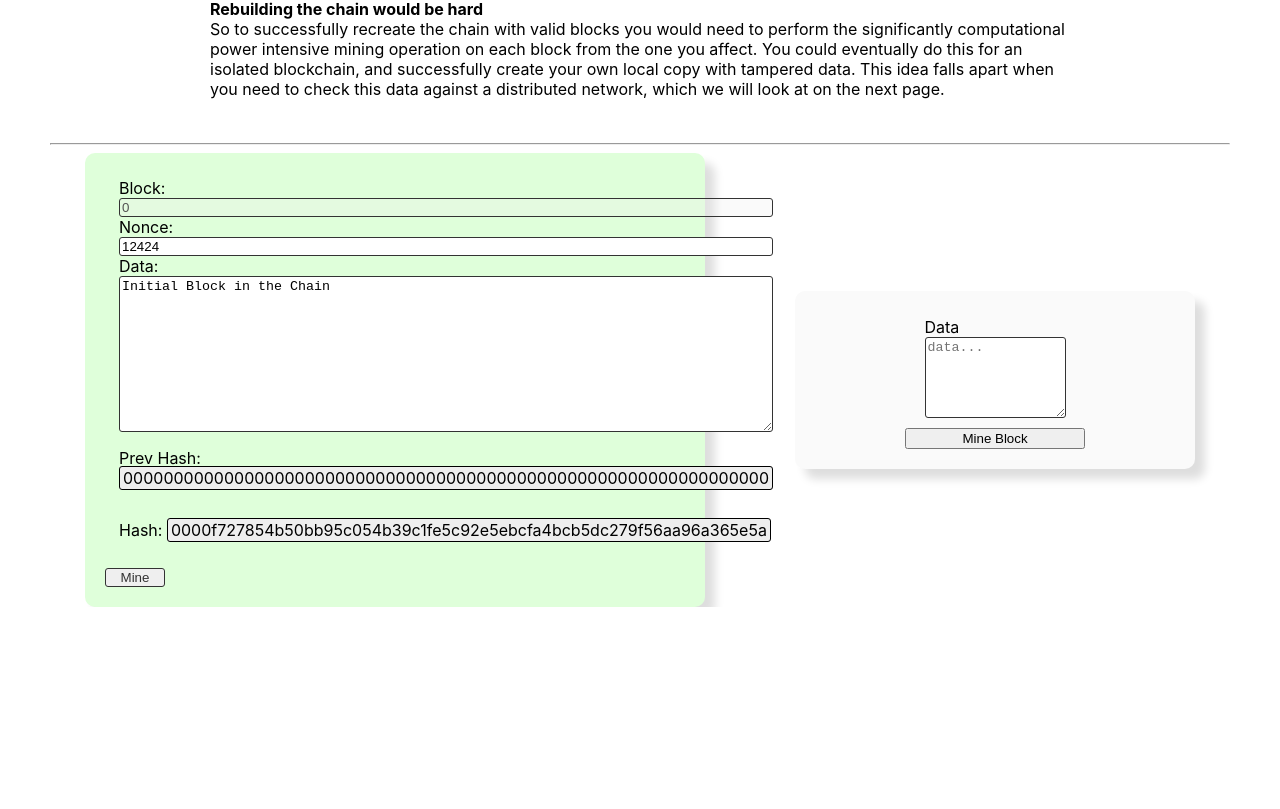
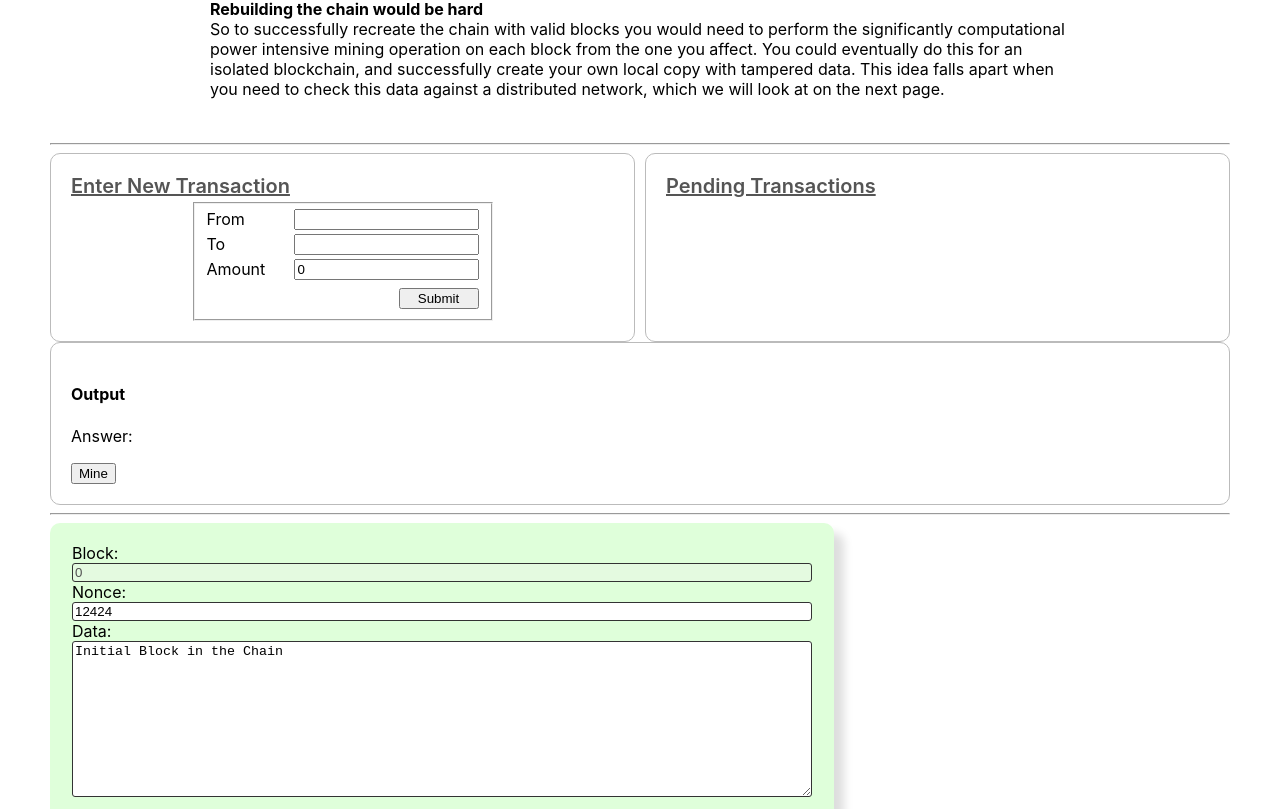
Before and after one commit to joecaro/blockchain-demo-reactJS, a React (Create React App) app: page /blockchain in a window 1280 px wide. Shown: the part 1800-2609 px from the top of the page. Before the commit the page ends 2457 px from the top, so only its background shows below. Built offline with nearby package versions, Linux system fonts and the light colour scheme.

Commit message:
pending transaction functionality  for the blockchain page

```diff
--- a/package.json
+++ b/package.json
@@ -15,7 +15,7 @@
     "web-vitals": "^1.0.1"
   },
   "scripts": {
-    "start": "react-scripts start",
+    "start": "react-scripts start --port 4000",
     "build": "react-scripts build",
     "test": "react-scripts test",
     "eject": "react-scripts eject"
--- a/src/Pages/Blockchain.js
+++ b/src/Pages/Blockchain.js
@@ -1,8 +1,7 @@
-import React from "react";
 import BlockchainComponent from "../components/Blockchain";
 import { Main } from "../components/styles/Main";
 
-export default function Blockchain() {
+export default function BlockchainPage() {
   return (
     <>
       <Main>
@@ -124,6 +123,7 @@ export default function Blockchain() {
         </p>
       </Main>
       <hr />
+
       <BlockchainComponent />
     </>
   );
--- a/src/components/Block/BlockchainBlock.js
+++ b/src/components/Block/BlockchainBlock.js
@@ -4,15 +4,26 @@ import styled from "styled-components";
 export const SingleBlockCard = styled.div`
   position: relative;
   padding: 20px;
-  margin: auto;
-  width: 620px;
   border-radius: 10px;
   box-shadow: 10px 10px 10px #00000022;
   background-color: ${({ valid }) => (valid ? "#dfffda" : "#ffdada")};
-  fieldset {
+
+  form {
+    height: 100%;
     display: flex;
     flex-direction: column;
+  }
+
+  fieldset {
     border: none;
+    height: 100%;
+    display: flex;
+    flex-direction: column;
+    padding: 0;
+  }
+  label {
+    display: flex;
+    flex-direction: column;
   }
   input {
     border-radius: 3px;
@@ -28,6 +39,19 @@ export const SingleBlockCard = styled.div`
     border-radius: 3px;
     border: 1px solid black;
   }
+
+  .transactions {
+    background-color: #ffffffaa;
+    border: 1px solid black;
+    border-radius: 0.25rem;
+    height: 100%;
+    padding: 1rem;
+  }
+
+  .single-transaction {
+    display: flex;
+    gap: 1rem;
+  }
 `;
 
 const MineButton = styled.button`
@@ -41,6 +65,7 @@ const MineButton = styled.button`
 `;
 
 export default function BlockchainBlock({
+  genesisBlock,
   nonceChange,
   dataChange,
   setChain,
@@ -64,21 +89,33 @@ export default function BlockchainBlock({
     e.preventDefault();
     setIsLoading(true);
     setTimeout(() => {
-      let newChain = [
-        ...blockchain.mineBlock(blockchain.chain[block.index], true),
-      ];
-      console.log(newChain);
-      setNonce(blockchain.chain[block.index].nonce);
+      let newChain = [...blockchain.mineBlock(block, true)];
       setIsLoading(false);
       setChain(newChain);
-    }, 100);
+    }, 500);
+  };
+
+  const handleUpdateTransactionValue = (e) => {
+    //get index from custom attribute
+    let transactionIndex = parseInt(e.target.attributes.index.value);
+    let key = e.target.name;
+    let newChain = [
+      ...blockchain.updateBlockTransactions(
+        block.index,
+        transactionIndex,
+        key,
+        e.target.value
+      ),
+    ];
+
+    setChain(newChain);
   };
 
   return (
     <SingleBlockCard valid={!block.error}>
       <form>
         <fieldset>
-          <label htmlFor='block'>Block: </label>
+          <label htmlFor='block'>Block:</label>
           <input
             type='number'
             name='block'
@@ -86,7 +123,7 @@ export default function BlockchainBlock({
             value={block.index}
             disabled={true}
           />
-          <label htmlFor='nonce'>Nonce: </label>
+          <label htmlFor='nonce'>Nonce:</label>
           <input
             type='number'
             id='nonce'
@@ -94,7 +131,10 @@ export default function BlockchainBlock({
             value={nonce}
             onChange={handleNonceChange}
           />
-          <label htmlFor='data'>Data: </label>
+          <label className='transactions-label' htmlFor='data'>
+            Data:
+          </label>
+          {genesisBlock && (
             <textarea
               type='textarea'
               name='data'
@@ -104,6 +144,48 @@ export default function BlockchainBlock({
               value={data}
               onChange={handleDataChange}
             />
+          )}
+          {!genesisBlock && (
+            <div className='transactions'>
+              <>
+                {block.transactions.length >= 1 &&
+                  block.transactions.map((transaction, index) => (
+                    <div
+                      key={`block: ${block.index} - transaction: ${index + 1}`}
+                      className='single-transaction'>
+                      <p>{index + 1}.</p>
+                      <label>
+                        From
+                        <input
+                          index={index}
+                          onChange={handleUpdateTransactionValue}
+                          name='from'
+                          value={transaction.from}
+                        />
+                      </label>
+                      <label>
+                        To{" "}
+                        <input
+                          index={index}
+                          name='to'
+                          value={transaction.to}
+                          onChange={handleUpdateTransactionValue}
+                        />
+                      </label>
+                      <label>
+                        Amount
+                        <input
+                          index={index}
+                          name='amount'
+                          value={transaction.amount}
+                          onChange={handleUpdateTransactionValue}
+                        />
+                      </label>
+                    </div>
+                  ))}
+              </>
+            </div>
+          )}
           <p>
             Prev Hash: <span>{block.prevHash}</span>
           </p>
--- a/src/components/Block/SingeBlock.js
+++ b/src/components/Block/SingeBlock.js
@@ -92,6 +92,7 @@ export default function SingeBlock() {
             onChange={handleNonceChange}
           />
           <label htmlFor='data'>Data: </label>
+
           <textarea
             type='textarea'
             name='data'
@@ -101,6 +102,7 @@ export default function SingeBlock() {
             value={data}
             onChange={handleDataChange}
           />
+
           <p>
             Hash: <span>{chain[0].hash}</span>
           </p>
--- a/src/components/Block/index.js
+++ b/src/components/Block/index.js
@@ -18,6 +18,7 @@ export default function index({
       {type === "single" && <SingeBlock />}
       {type === "blockchain" && (
         <BlockchainBlock
+          genesisBlock={block.index === 0}
           nonceChange={nonceChange}
           dataChange={dataChange}
           blockchain={blockchain}
@@ -28,6 +29,7 @@ export default function index({
       )}
       {type === "distributed" && (
         <BlockchainBlock
+          genesisBlock={block.index === 0}
           nonceChange={nonceChange}
           dataChange={dataChange}
           blockchain={blockchain}
--- a/src/components/Blockchain.js
+++ b/src/components/Blockchain.js
@@ -1,12 +1,84 @@
+import sha256 from "crypto-js/sha256";
 import React, { useEffect, useState } from "react";
 import styled from "styled-components";
 import { Blockchain } from "../lib/blockchain";
 import AddBlock from "./AddBlock";
 import Block from "./Block";
 
+function calculateHash(testNonce, data, prevHash, timeStamp = Date.now()) {
+  return sha256(testNonce + data + prevHash + timeStamp).toString();
+}
+
 export default function BlockchainComponent() {
   const [blockchain, setBlockChain] = useState(new Blockchain());
+
   const [chain, setChain] = useState(blockchain.chain);
+  const [blocks, setBlocks] = useState(blockchain.blockchain);
+  const [outputMessages, setOutputMessages] = useState([]);
+  const [pendingTransactions, setPendingTransaction] = useState([]);
+  const [values, setValues] = useState({
+    from: "",
+    to: "",
+    amount: 0,
+  });
+  const [isLoading, setIsLoading] = useState(false);
+
+  const set = (name) => {
+    return ({ target: { value } }) => {
+      setValues((oldValues) => ({
+        ...oldValues,
+        [name]: value.toLowerCase(),
+      }));
+    };
+  };
+
+  const handleAddPendingTransaction = (e) => {
+    e.preventDefault();
+    if (values.from === "" || values.to === "" || values.amount === 0) {
+      alert("please enter values for each field... value cannot be 0");
+      return;
+    }
+    let newTransaction = values;
+    setPendingTransaction([...pendingTransactions, newTransaction]);
+    blockchain.pendingTransactions.push(values);
+    setValues({
+      from: "",
+      to: "",
+      amount: 0,
+    });
+  };
+
+  function computeHash(difficulty) {
+    setIsLoading(true);
+    setTimeout(() => {
+      let testNonce = 0;
+      let messages = [];
+      setOutputMessages([]);
+      while (
+        calculateHash(
+          testNonce,
+          pendingTransactions,
+          blockchain.latestBlock.hash
+        ).substring(0, difficulty) !== Array(difficulty + 1).join("0")
+      ) {
+        messages.push(testNonce);
+        testNonce++;
+      }
+      setOutputMessages([...messages]);
+      setIsLoading(false);
+      setTimeout(() => {
+        setOutputMessages([]);
+        setPendingTransaction([]);
+        blockchain.addNewComputedBlock(
+          pendingTransactions,
+          blockchain.latestBlock().hash
+        );
+        blockchain.latestBlock().nonce = testNonce;
+        let newBlocks = [...blockchain.chain];
+        setBlocks(newBlocks);
+      }, 1000);
+    }, 10);
+  }
 
   const handleAddBlock = (data) => {
     const newChain = [...blockchain.addNewBlock(data)];
@@ -24,9 +96,63 @@ export default function BlockchainComponent() {
   };
 
   return (
+    <>
+      <TodoSection>
+        <Form>
+          <p className='heading'>Enter New Transaction</p>
+          <fieldset>
+            <label htmlFor='from'>
+              From
+              <input
+                onChange={set("from")}
+                value={values.from}
+                name='from'
+                type='text'></input>
+            </label>
+            <label htmlFor='to'>
+              To
+              <input
+                onChange={set("to")}
+                value={values.to}
+                name='to'
+                type='text'></input>
+            </label>
+            <label htmlFor='amount'>
+              Amount
+              <input
+                onChange={set("amount")}
+                value={values.amount}
+                name='amount'
+                type='number'></input>
+            </label>
+            <div />
+            <button type='submit' onClick={handleAddPendingTransaction}>
+              Submit
+            </button>
+          </fieldset>
+        </Form>
+        <PendingTransactions>
+          <p className='heading'>Pending Transactions</p>
+          {pendingTransactions.map((txn, idx) => (
+            <Transaction
+              key={`${txn.from}-${idx}`}
+              from={txn.from}
+              to={txn.to}
+              amount={txn.amount}
+            />
+          ))}
+        </PendingTransactions>
+      </TodoSection>
+      <Output
+        outputMessages={outputMessages}
+        isLoading={isLoading}
+        computeHash={() => computeHash(4)}
+      />
+      <hr />
       <BlockchainContainer>
         {chain.map((block) => (
           <Block
+            genisis={block.index === 0}
             key={block.index}
             type='blockchain'
             nonceChange={handleNonceChange}
@@ -36,8 +162,8 @@ export default function BlockchainComponent() {
             block={block}
           />
         ))}
-      <AddBlock addBlock={handleAddBlock} />
       </BlockchainContainer>
+    </>
   );
 }
 
@@ -46,3 +172,134 @@ const BlockchainContainer = styled.div`
   gap: 20px;
   overflow-x: scroll;
 `;
+
+function Transaction({ from, to, amount }) {
+  return (
+    <div className='transaction'>
+      <p>
+        <strong>From: </strong>
+        {from} -&gt; To: {to}
+      </p>
+      <p>
+        <strong>Amount: </strong>
+        {"$"}
+        {amount}
+      </p>
+    </div>
+  );
+}
+
+function Output({ outputMessages, computeHash, isLoading }) {
+  const [messages, setMessages] = useState([]);
+
+  useEffect(() => {
+    setMessages(outputMessages);
+  }, [outputMessages]);
+
+  return (
+    <OutputContainer isLoading={isLoading}>
+      <h4>Output</h4>
+      <p>Answer: {messages[messages.length - 1]}</p>
+      <button onClick={computeHash}>Mine</button>
+    </OutputContainer>
+  );
+}
+
+const OutputContainer = styled.div`
+  max-width: 1400px;
+
+  margin: auto;
+  padding: 20px;
+  border-radius: 10px;
+  border: 1px solid #bbb;
+  opacity: ${({ isLoading }) => (isLoading ? ".5" : "1")};
+`;
+
+const Form = styled.form`
+  padding: 20px;
+  border-radius: 10px;
+  border: 1px solid #bbb;
+  fieldset {
+    display: flex;
+    flex-direction: column;
+    gap: 0.25rem;
+    max-width: 300px;
+    margin: auto;
+  }
+
+  label {
+    display: flex;
+    justify-content: space-between;
+  }
+
+  button {
+    width: 80px;
+    align-self: flex-end;
+  }
+`;
+
+const PendingTransactions = styled.div`
+  padding: 20px;
+  border-radius: 10px;
+  border: 1px solid #bbb;
+
+  p {
+    margin: 0;
+  }
+  .transaction-list {
+    display: flex;
+    flex-direction: column;
+    align-content: flex-start;
+    justify-content: space-between;
+    flex-wrap: wrap;
+
+    gap: 1rem;
+
+    max-height: 200px;
+  }
+  .transaction {
+    display: flex;
+    gap: 3rem;
+    background: #efefef;
+    border: 1px solid #333;
+    border-radius: 0.25rem;
+    padding: 0.5rem;
+  }
+`;
+
+const TodoSection = styled.section`
+  display: grid;
+  grid-template-columns: repeat(2, 1fr);
+  grid-gap: 10px;
+  max-width: 1400px;
+  margin: auto;
+
+  p {
+    margin: 0;
+  }
+
+  .heading {
+    font-size: 1.25rem;
+    font-weight: 600;
+    color: #555;
+    text-decoration: underline;
+    margin-bottom: 0.25rem;
+  }
+`;
+
+export const AddNewButton = styled.button`
+  margin: auto 20px;
+  height: 100px;
+  width: 70px;
+  border: none;
+  border-radius: 10px;
+  background-color: #ccccff;
+  font-size: 50px;
+  cursor: pointer;
+  box-shadow: 0 0 5px #ddd;
+  transition: 0.2s;
+  :hover {
+    box-shadow: 5px 5px 20px #ddd;
+    transform: scale(1.05);
+  }
+`;
--- a/src/lib/block.js
+++ b/src/lib/block.js
@@ -1,3 +1,5 @@
+import sha256 from "crypto-js/sha256";
+
 export class Block {
   constructor(prevHash, index, data, hash = 0) {
     this.prevHash = prevHash;
@@ -7,5 +9,15 @@ export class Block {
     this.data = data;
     this.hash = hash;
     this.error = false;
+    this.transactions = [];
+  }
+
+  recalculateHash() {
+    this.hash = sha256(
+      this.nonce + this.transactions + this.index + this.prevHash
+    ).toString();
+    return sha256(
+      this.nonce + this.data + this.index + this.prevHash
+    ).toString();
   }
 }
```
Also changed, not shown: src/lib/blockchain.js. Lines whose indentation alone changed are shown as unchanged.
